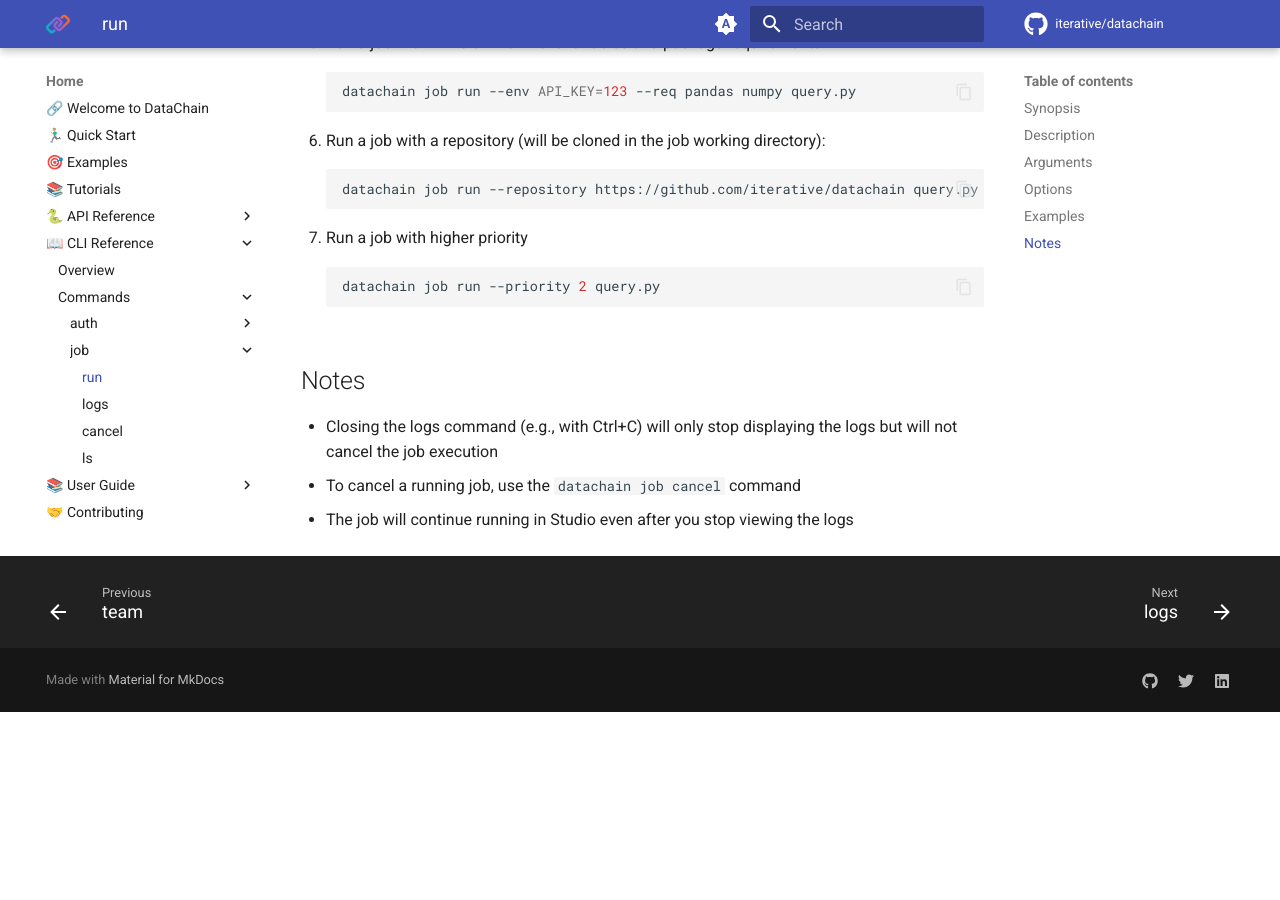
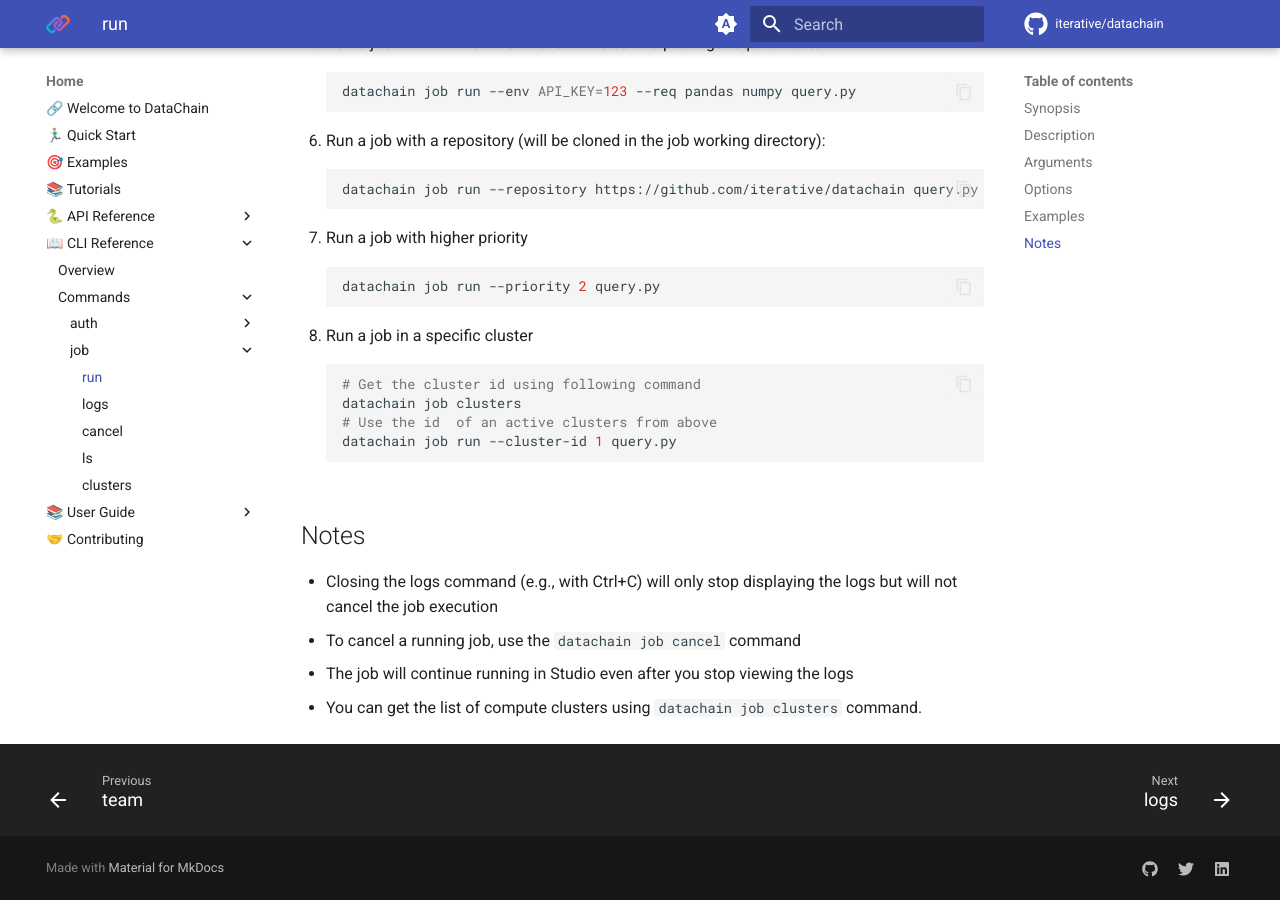
Before and after one commit to iterative/datachain, an MkDocs documentation site: the page built from docs/commands/job/run.md, in a window 1280 px wide and 900 px high, scrolled down 1745 px. Built offline with MkDocs 1.6.1 and Material for MkDocs 9.7.7, drawn with Linux system fonts in a browser that asks for light colours; comment, search, counter and statistics services are not loaded; before the commit the page ends 2457 px from its top, so only the background shows below that.

````diff
--- a/docs/commands/job/run.md
+++ b/docs/commands/job/run.md
@@ -72,8 +72,17 @@ datachain job run --repository https://github.com/iterative/datachain query.py
 datachain job run --priority 2 query.py
 ```
 
+8. Run a job in a specific cluster
+```bash
+# Get the cluster id using following command
+datachain job clusters
+# Use the id  of an active clusters from above
+datachain job run --cluster-id 1 query.py
+```
+
 ## Notes
 
 * Closing the logs command (e.g., with Ctrl+C) will only stop displaying the logs but will not cancel the job execution
 * To cancel a running job, use the `datachain job cancel` command
 * The job will continue running in Studio even after you stop viewing the logs
+* You can get the list of compute clusters using `datachain job clusters` command.
--- a/mkdocs.yml
+++ b/mkdocs.yml
@@ -97,6 +97,7 @@ nav:
                   - logs: commands/job/logs.md
                   - cancel: commands/job/cancel.md
                   - ls: commands/job/ls.md
+                  - clusters: commands/job/clusters.md
       - 📚 User Guide:
           - Overview: guide/index.md
           - 📡 Interacting with remote storage: guide/remotes.md
````
Also changed, not shown: docs/commands/index.md (+2 -0 lines), docs/commands/job/clusters.md (added, +39 -0 lines), 3 other files.
